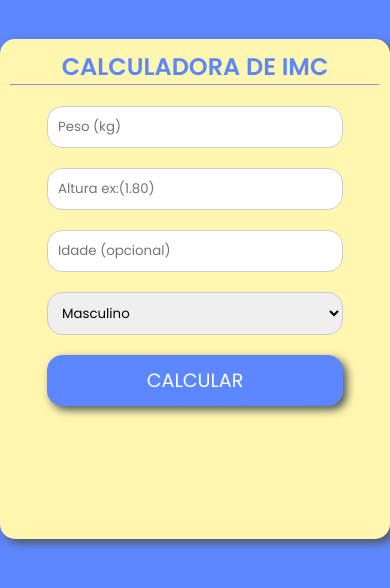
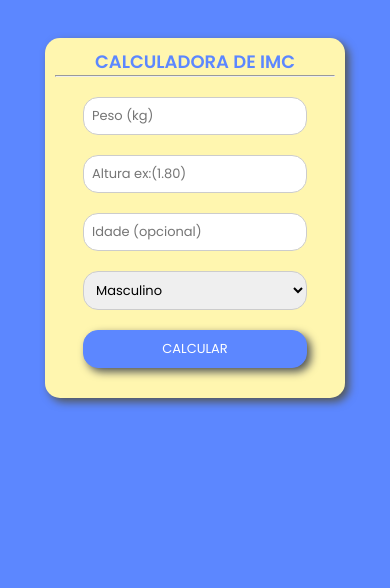
Before and after one commit to alanhcrdz/calculadora-de-imc, a plain HTML site: page index.html in a window 390 px wide. Drawn offline with Linux system fonts and the light colour scheme.

Commit message:
Applied responsive layout for phones

```diff
--- a/index.html
+++ b/index.html
@@ -12,7 +12,7 @@
         <form action="#" name="form" id="form">
             <h2>Calculadora de IMC</h2><hr>
 
-            <input type="text" id="weight" name="weight" placeholder="Peso (kg)" autocomplete="off" required>
+            <input type="text" id="weight" name="weight" placeholder="Peso (kg)" pattern="[0-9]+"  title= "Somente números de 0 a 9"autocomplete="off" required>
             <span id="weight-error" class="weight-error"></span>
 
             <input type="text" id="height" name="height" placeholder="Altura ex:(1.80)" autocomplete="off" pattern="\d{1,2}(,\d{3})*(\.\d+)?" + title= "e.g: 1.70" required>
--- a/style.css
+++ b/style.css
@@ -89,3 +89,37 @@ form h2{
     margin-right: 15%;
     text-align: right;
 }
+
+@media screen and (max-width: 478px){
+    .container{
+
+        max-width: 375px;
+    }
+
+    .form{
+        width: 100%;
+        max-width: 300px;
+        height: 100%;
+    }
+
+    .form input[type=text], [type=submit],[type=number], select{
+        width: 80%;
+        padding: 8px;
+        font-size: 13px;
+
+
+    }
+
+    [type=submit]{
+        font-size: 13px;
+        padding: 8px;
+    }
+
+    span{
+        font-size: 13px;
+    }
+    form h2{
+        font-size: 18px;
+    }
+
+}
```
